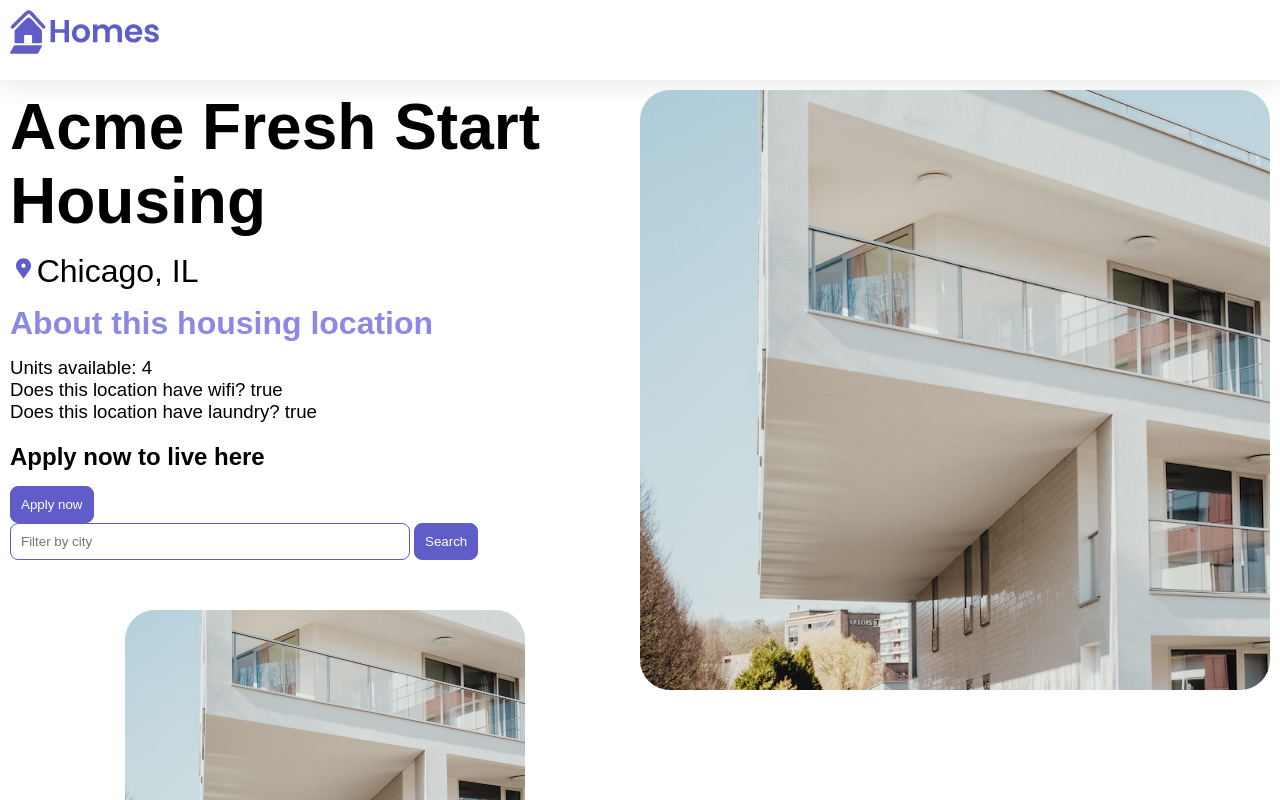
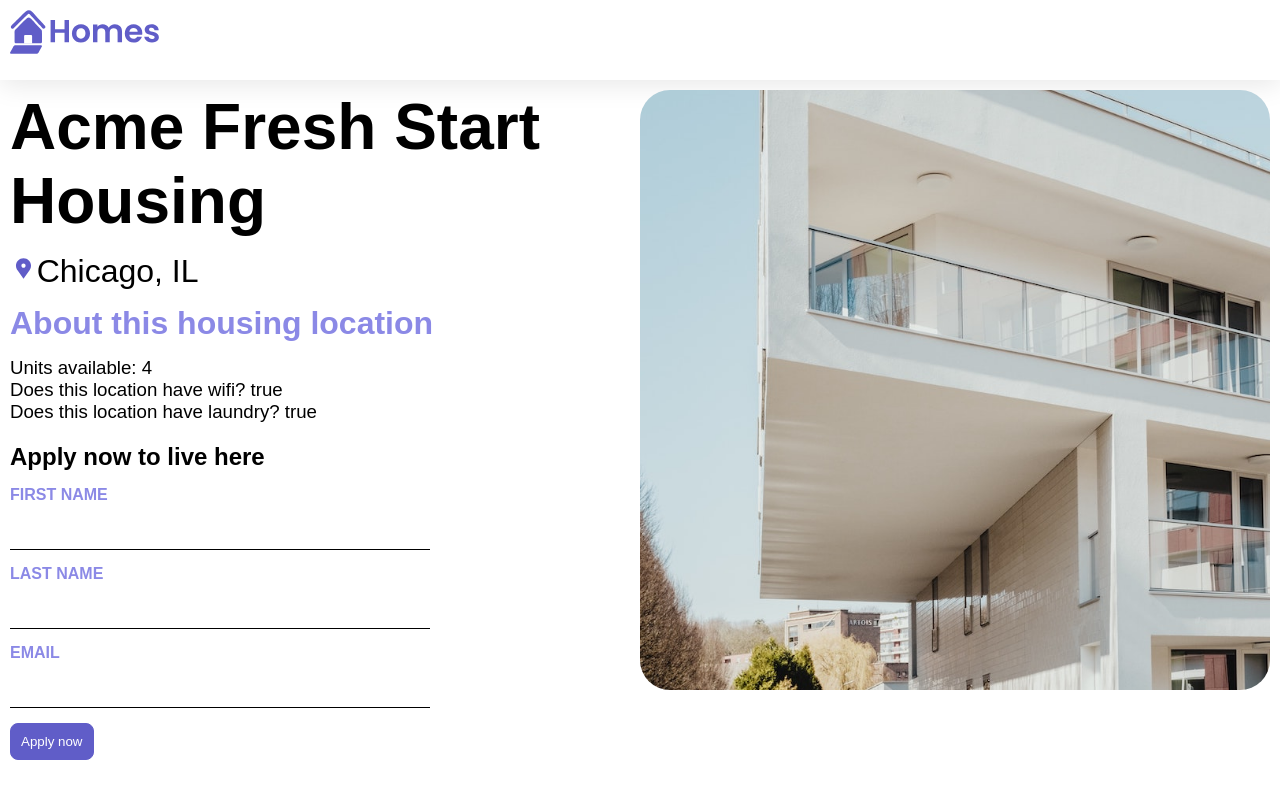
Before and after one commit to ally2211/Homes-App, an Angular app: page /details/0 in a window 1280 px wide. Shown: the top 800 px of the page. Built offline with nearby package versions, Linux system fonts and the light colour scheme.

Commit message:
add forms and event binding to pass first ,last and email

```diff
--- a/src/app/app.component.ts
+++ b/src/app/app.component.ts
@@ -14,7 +14,7 @@
       </header>
       <section class="content">
         <router-outlet></router-outlet>
-        <app-home></app-home>
+
       </section>
 
     </main>
--- a/src/app/details/details.component.ts
+++ b/src/app/details/details.component.ts
@@ -3,11 +3,12 @@
 import { ActivatedRoute } from '@angular/router';
 import { HousingService } from '../housing.service';
 import { HousingLocation } from '../housing-location';
+import { FormControl, FormGroup, ReactiveFormsModule } from '@angular/forms';
 
 @Component({
   selector: 'app-details',
   standalone: true,
-  imports: [CommonModule],
+  imports: [CommonModule, ReactiveFormsModule],
   template: `
   <article>
     <img class="listing-photo" [src]="housingLocation?.photo" alt="Exterior photo of {{ housingLocation?.name }}" />
@@ -25,27 +26,41 @@
     </section>
     <section class="listing-apply">
       <h2 class="section-heading">Apply now to live here</h2>
-      <button class="primary">Apply now</button>
+      <form [formGroup]="applyForm" (submit)="submitApplication()">
+        <label for="firstName">First Name</label>
+        <input id="firstName" type="text" formControlName="firstName" />
+        <label for="lastName">Last Name</label>
+        <input id="lastName" type="text" formControlName="lastName" />
+        <label for="email">Email</label>
+        <input id="email" type="email" formControlName="email" />
+        <button type="submit" class="primary">Apply now</button>
+      </form>
     </section>
   </article>
-  <!--
-    <p>
-      details works!
-      {{ housingLocation?.id }}
-    </p>
-    -->
-  `,
+  ` ,
   styleUrls: ['./details.component.css']
 })
 export class DetailsComponent {
   route: ActivatedRoute = inject(ActivatedRoute);
   housingService = inject(HousingService);
   housingLocation: HousingLocation | undefined;
+  applyForm = new FormGroup({
+    firstName: new FormControl(''),
+    lastName: new FormControl(''),
+    email: new FormControl(''),
+  });
   constructor() {
     const housingLocationId = Number(this.route.snapshot.params['id']);
-
     this.housingLocation = this.housingService.getHousingLocationById(housingLocationId);
 
+  };
 
+  submitApplication() {
+    this.housingService.submitApplication(
+      this.applyForm.value.firstName ?? '',
+      this.applyForm.value.lastName ?? '',
+      this.applyForm.value.email ?? '',
+      this.housingLocation?.id ?? 0
+    );
   }
-};
+}
--- a/src/app/housing.service.ts
+++ b/src/app/housing.service.ts
@@ -117,4 +117,7 @@
   getHousingLocationById(id: number): HousingLocation | undefined {
     return this.housingLocationList.find(housingLocation => housingLocation.id === id);
   }
+  submitApplication(firstName: string, lastName: string, email: string, housingLocationId: number) {
+    console.log(firstName, lastName, email, housingLocationId);
+  }
 }
```
